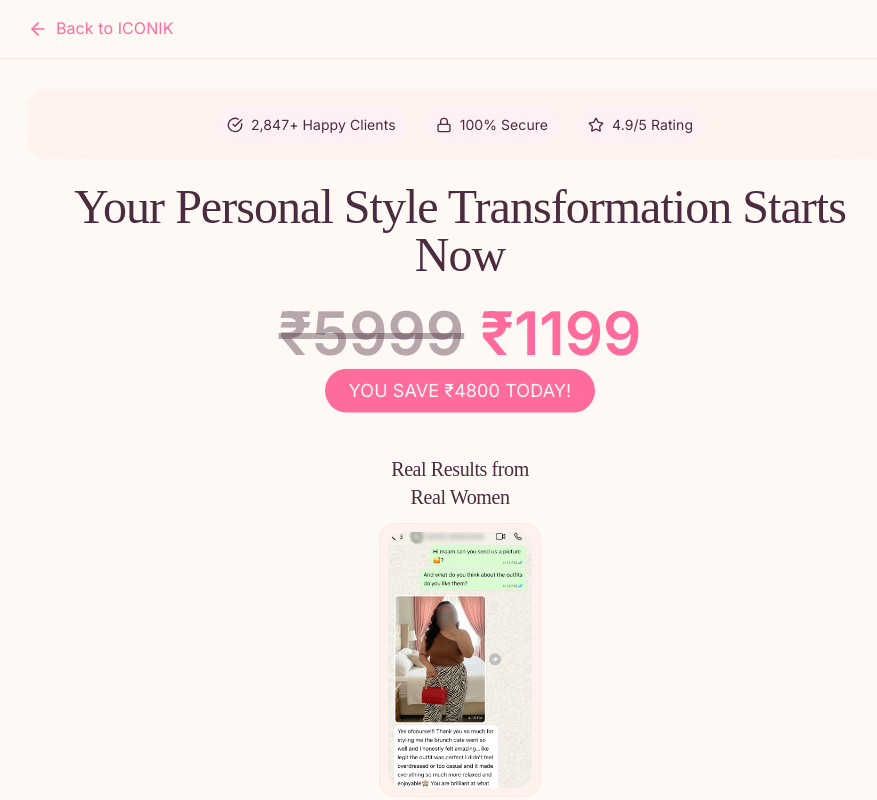
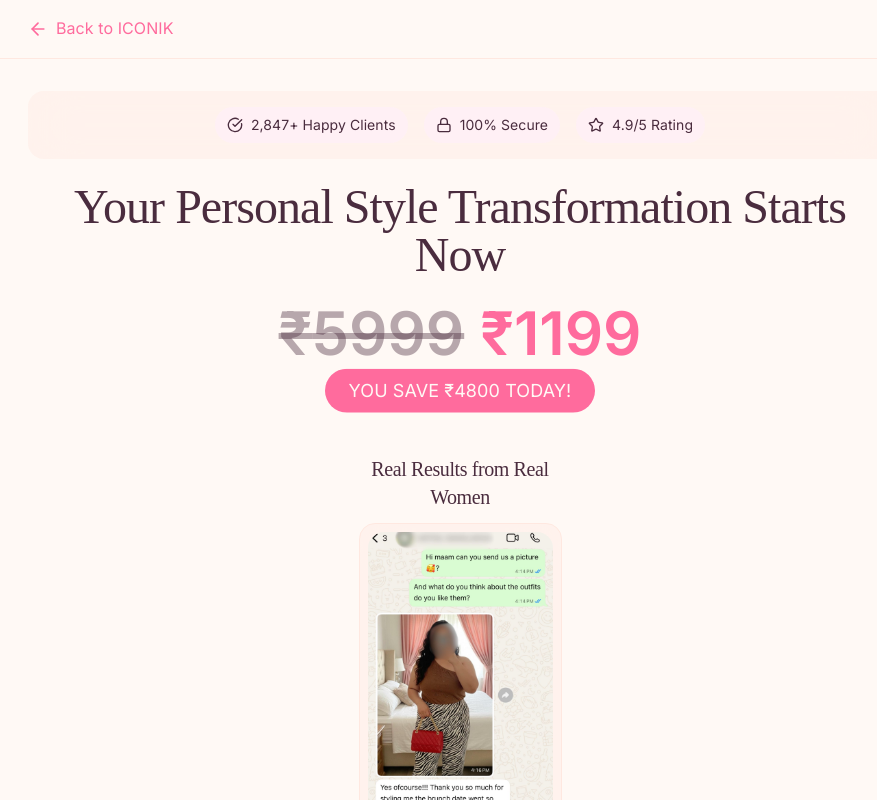
Before and after one commit to mithil0407/playernumberone, a Next.js app: page /checkout in a window 1280 px wide. Shown: the top 800 px of the page, without its empty margins (180-1057 px from the left). Built offline with nearby package versions, Linux system fonts and the light colour scheme.

Commit message:
Increase WhatsApp testimonial size by 25% (from 108x192 to 135x240)

```diff
--- a/src/app/checkout/page.tsx
+++ b/src/app/checkout/page.tsx
@@ -423,12 +423,12 @@ export default function CheckoutPage() {
           </div>
         </motion.div>
 
-        {/* WhatsApp Testimonial Carousel - 60% Size (40% Smaller) */}
+        {/* WhatsApp Testimonial Carousel - 75% Size (25% Smaller) */}
         <motion.div
           initial={{ opacity: 0, y: 20 }}
           animate={{ opacity: 1, y: 0 }}
           transition={{ delay: 0.4 }}
-          className="mb-6 md:mb-8 max-w-[162px] mx-auto"
+          className="mb-6 md:mb-8 max-w-[203px] mx-auto"
         >
           <h2 className="text-lg md:text-xl luxury-heading text-center mb-3 text-luxury-charcoal">
             Real Results from Real Women
@@ -447,8 +447,8 @@ export default function CheckoutPage() {
                     <Image
                       src={testimonial.src}
                       alt={testimonial.alt}
-                      width={108}
-                      height={192}
+                      width={135}
+                      height={240}
                       className="w-full h-full object-cover rounded-xl"
                     />
                   </div>
```
